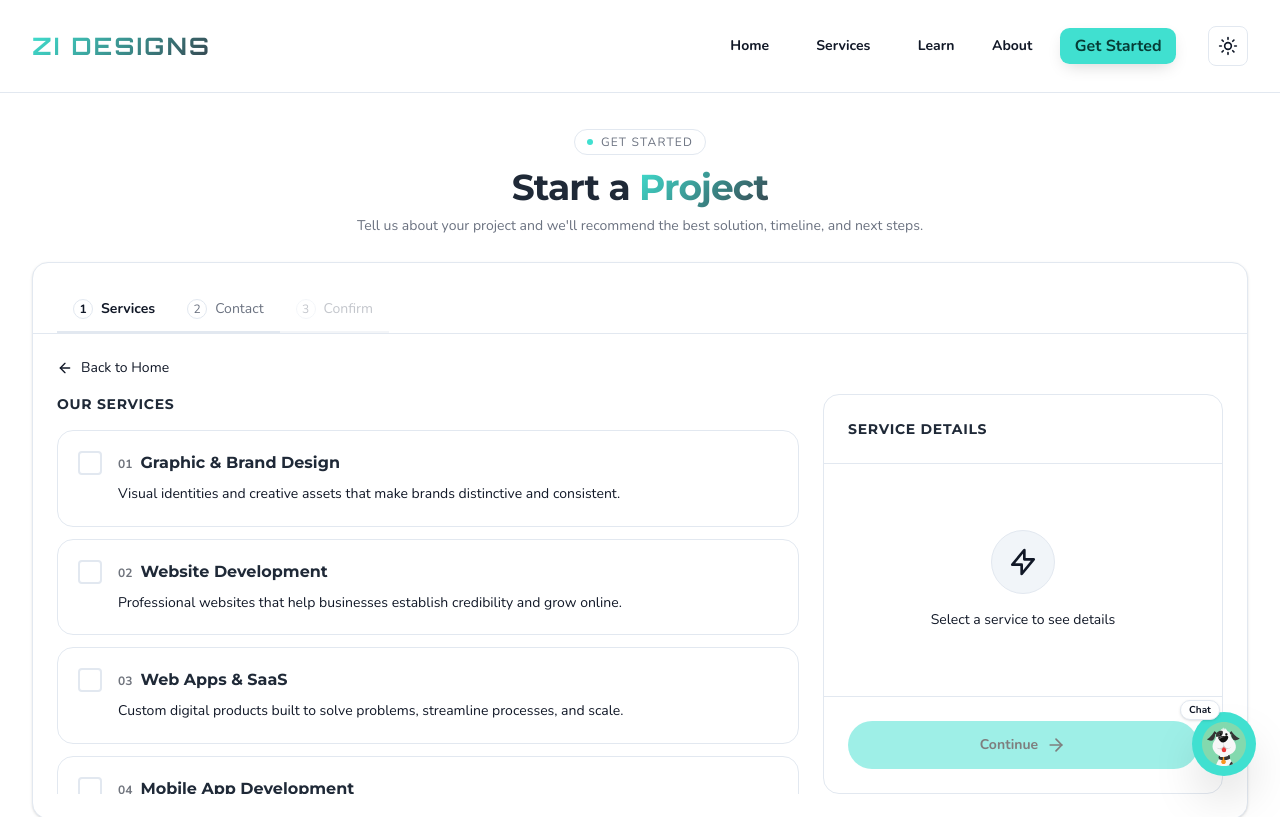
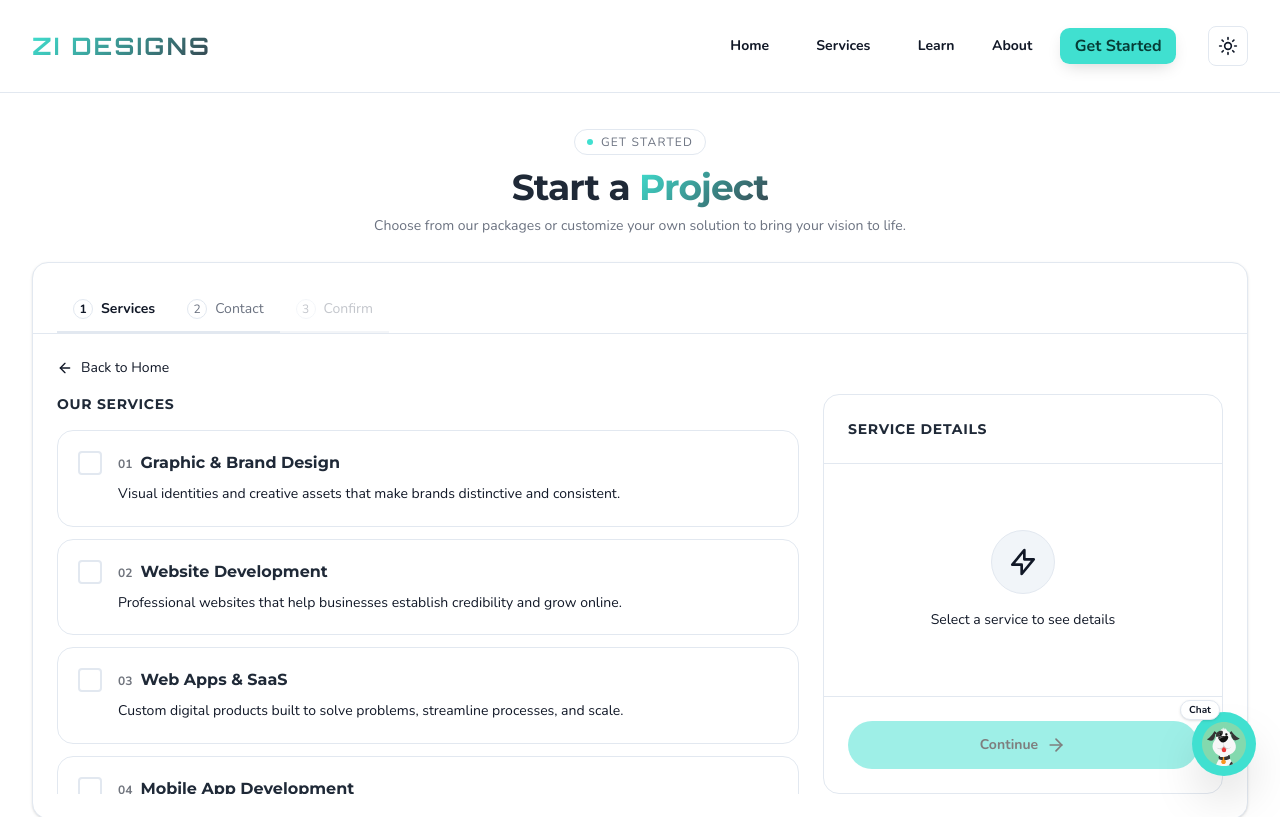
Before and after one commit to cymonzi/zidesigns, a Next.js app: page /start-project in a window 1280 px wide. Shown: the top 817 px of the page. Built offline with nearby package versions, Linux system fonts and the light colour scheme.

Commit message:
headings change based on the step

```diff
--- a/src/app/start-project/page.tsx
+++ b/src/app/start-project/page.tsx
@@ -2,7 +2,7 @@
 
 // Link removed — navigation provided in the form
 import { motion } from "framer-motion"
-import { Suspense } from "react"
+import { Suspense, useState } from "react"
 import { Navigation } from "@/components/navigation"
 import { Footer } from "@/components/footer"
 import { PageTitleTracker } from "@/components/page-title-tracker"
@@ -10,17 +10,41 @@ import { AIChatbot } from "@/components/ai-chatbot"
 import { SectionReveal } from "@/components/section-reveal"
 import { StartProjectForm } from "@/components/start-project-form"
 
-export default function StartProjectPage() {
+type Phase = 1 | 2 | 3
+
+const STEP_HEADINGS: Record<Phase, { title: string; subtitle: string }> = {
+  1: {
+    title: "Start a Project",
+    subtitle: "Choose from our packages or customize your own solution to bring your vision to life.",
+  },
+  2: {
+    title: "Your Contact Information",
+    subtitle: "Share your details so we can get in touch with you about your project.",
+  },
+  3: {
+    title: "Review & Submit",
+    subtitle: "Review your project details and submit your request. We'll contact you within 24 hours.",
+  },
+}
+
+// Words to apply gradient effect to in each title
+const GRADIENT_WORDS: Record<Phase, string> = {
+  1: "Project",
+  2: "Information",
+  3: "Submit",
+}
+
+function StartProjectContent() {
+  const [currentPhase, setCurrentPhase] = useState<Phase>(1)
+  const { title, subtitle } = STEP_HEADINGS[currentPhase]
+  const gradientWord = GRADIENT_WORDS[currentPhase]
+
   return (
-    <div className="min-h-screen flex flex-col bg-page">
-      <Navigation />
-      <PageTitleTracker />
-
-      <main className="flex-1 pt-[var(--nav-height)] overflow-hidden">
     <div className="h-full max-w-7xl mx-auto px-4 sm:px-6 lg:px-8 py-4 sm:py-6 lg:py-8 flex flex-col">
       {/* Header */}
       <div className="relative pb-4 sm:pb-6 text-center flex-shrink-0">
         <motion.div
+          key={currentPhase + "-badge"}
           initial={{ opacity: 0, y: 8 }}
           animate={{ opacity: 1, y: 0 }}
           className="inline-flex items-center gap-2 px-3 py-1 rounded-full border border-base bg-surface text-xs font-medium text-muted tracking-widest uppercase mb-2 sm:mb-3"
@@ -30,31 +54,49 @@ export default function StartProjectPage() {
         </motion.div>
 
         <motion.h1
+          key={currentPhase + "-title"}
           initial={{ opacity: 0, y: 8 }}
           animate={{ opacity: 1, y: 0 }}
           transition={{ delay: 0.05 }}
           className="text-xl sm:text-2xl md:text-3xl lg:text-4xl font-bold tracking-tight px-2"
         >
-              Start a <span className="text-gradient">Project</span>
+          {title.split(gradientWord).map((part, index, array) => (
+            <span key={index}>
+              {part}
+              {index < array.length - 1 && <span className="text-gradient">{gradientWord}</span>}
+            </span>
+          ))}
         </motion.h1>
 
         <motion.p
+          key={currentPhase + "-subtitle"}
           initial={{ opacity: 0, y: 8 }}
           animate={{ opacity: 1, y: 0 }}
           transition={{ delay: 0.1 }}
           className="mt-2 text-muted max-w-2xl mx-auto text-xs sm:text-sm leading-relaxed px-4"
         >
-              Tell us about your project and we'll recommend the best solution, timeline, and next steps.
+          {subtitle}
         </motion.p>
       </div>
 
       {/* Form Content */}
       <div className="flex-1 min-h-0">
         <Suspense fallback={<div>Loading...</div>}>
-              <StartProjectForm />
+          <StartProjectForm onPhaseChange={setCurrentPhase} />
         </Suspense>
       </div>
     </div>
+  )
+}
+
+export default function StartProjectPage() {
+  return (
+    <div className="min-h-screen flex flex-col bg-page">
+      <Navigation />
+      <PageTitleTracker />
+
+      <main className="flex-1 pt-[var(--nav-height)] overflow-hidden">
+        <StartProjectContent />
       </main>
 
       <SectionReveal delay={0.3}>
--- a/src/components/start-project-form.tsx
+++ b/src/components/start-project-form.tsx
@@ -219,7 +219,7 @@ function SummaryRow({ label, value }: { label: string; value: string }) {
   )
 }
 
-export function StartProjectForm() {
+export function StartProjectForm({ onPhaseChange }: { onPhaseChange?: (phase: Phase) => void }) {
   const searchParams = useSearchParams()
   const router = useRouter()
   const [phase, setPhase] = useState<Phase>(1)
@@ -227,6 +227,11 @@ export function StartProjectForm() {
   const [selectedService, setSelectedService] = useState<string | null>(null)
   const [selectedMain, setSelectedMain] = useState<string | null>(null)
   const [selectedPrice, setSelectedPrice] = useState<string | null>(null)
+
+  // Notify parent of phase changes
+  useEffect(() => {
+    onPhaseChange?.(phase)
+  }, [phase, onPhaseChange])
 
   useEffect(() => {
     const serviceParam = searchParams.get("service")
```
Lines whose indentation alone changed are shown as unchanged.
